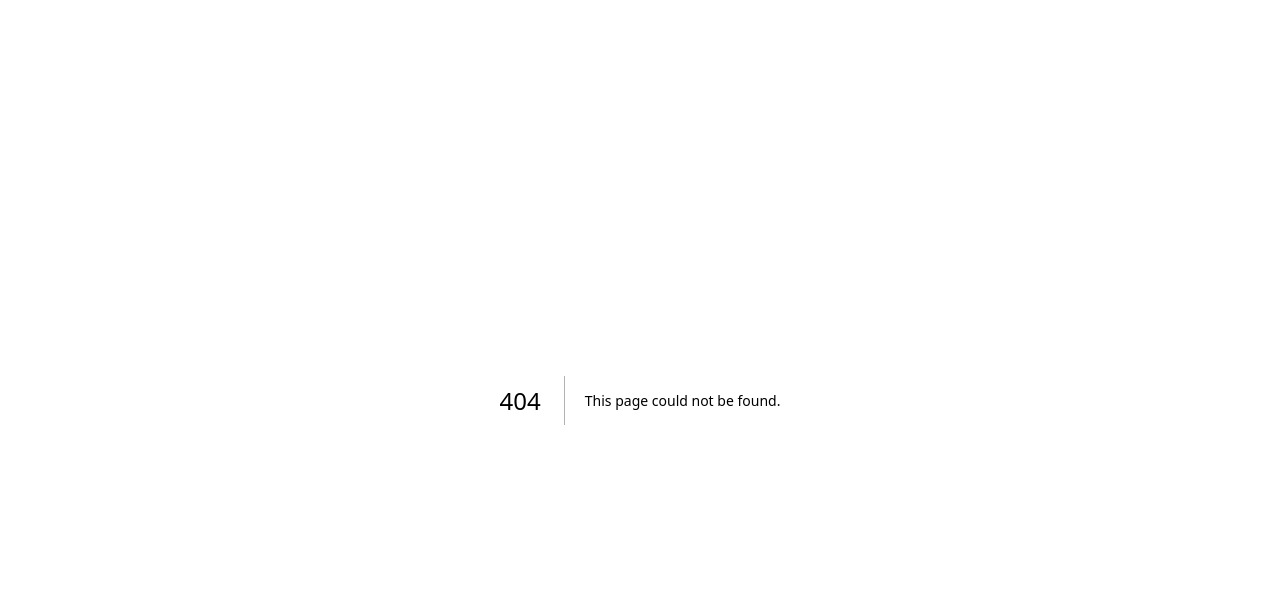
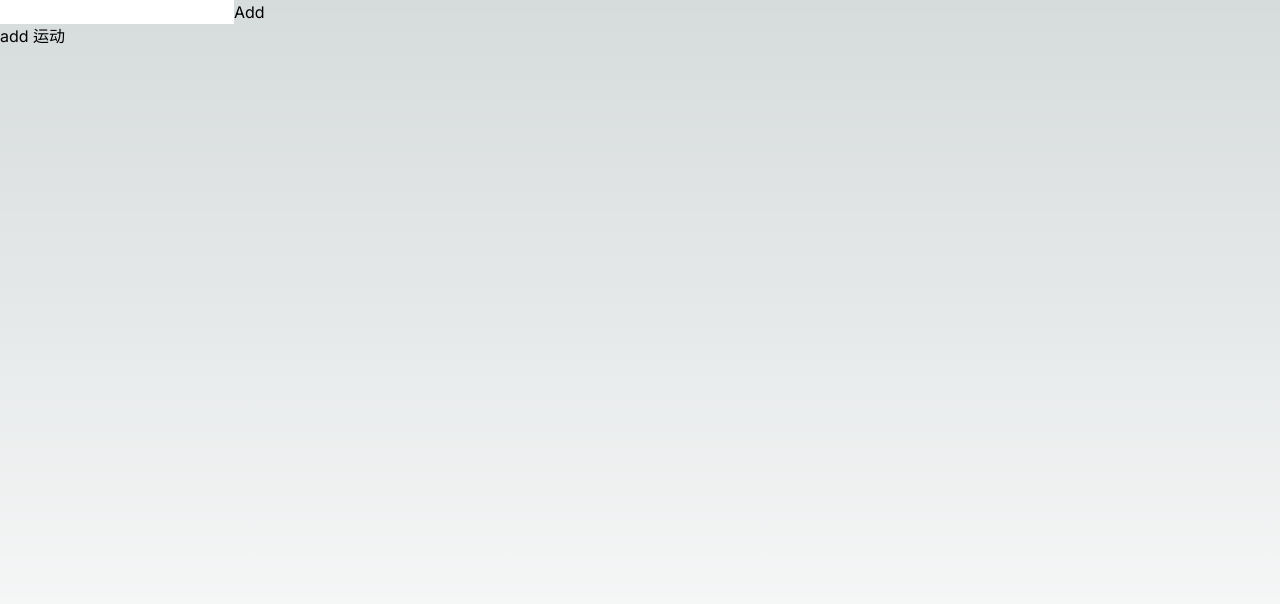
Before and after one commit to wmasfoe/learn-nextv14, a Next.js app: page /todo-action in a window 1280 px wide. Before the commit this address had no page. Shown: the top 604 px of the page. Built offline with nearby package versions, Linux system fonts and the light colour scheme.

Commit message:
feat: 7345308689010311194.server-action

```diff
--- /dev/null
+++ b/src/app/api/todo/route.js
@@ -0,0 +1,24 @@
+import { NextResponse } from 'next/server'
+const db = {
+  todoList: []
+}
+
+function getRespData() {
+  return {
+    code: 200,
+    data: db.todoList,
+    total: db.todoList.length
+  }
+}
+
+export async function POST(request) {
+  const formData = await request.formData()
+  const todo = formData.get('todo')
+
+  db.todoList.push(todo)
+  return NextResponse.json(getRespData())
+}
+
+export async function GET(request) {
+  return NextResponse.json(getRespData())
+}
--- /dev/null
+++ b/src/app/form3/page.js
@@ -0,0 +1,3 @@
+export default function Page() {
+  return <>1</>
+}
--- a/src/app/globals.css
+++ b/src/app/globals.css
@@ -24,6 +24,8 @@ body {
       rgb(var(--background-end-rgb))
     )
     rgb(var(--background-start-rgb));
+  height: 100vh;
+  width: 100vw;
 }
 
 @layer utilities {
--- /dev/null
+++ b/src/app/todo-action/Button.js
@@ -0,0 +1,13 @@
+'use client';
+
+import { createToDoDirectly } from './actions'
+import { useFormStatus } from 'react-dom'
+
+export default function Button() {
+  const { pending } = useFormStatus()
+  return <div>
+    <button aria-disabled={pending} onClick={() => {
+      createToDoDirectly('运动')
+    }}>{pending ? 'adding 运动' : 'add 运动' }</button>
+  </div>
+}
--- /dev/null
+++ b/src/app/todo-action/SubmitButton.jsx
@@ -0,0 +1,7 @@
+'use client'
+import { useFormStatus } from 'react-dom'
+
+export default function SubmitButton() {
+  const { pending } = useFormStatus()
+  return <button type="submit">{pending ? 'Adding' : 'Add'}</button>
+}
--- /dev/null
+++ b/src/app/todo-action/actions.js
@@ -0,0 +1,27 @@
+'use server';
+import { revalidatePath } from "next/cache";
+
+const sleep = (ms) => new Promise(r => setTimeout(r, ms))
+
+const db = {
+  todoList: []
+}
+
+export async function findToDos() {
+  return db.todoList
+}
+export async function createToDo(formData) {
+  const todo = formData.get('todo')
+
+  db.todoList.push(todo)
+  await sleep(1000)
+
+  revalidatePath("/todo-action");
+  return db.todoList
+}
+export async function createToDoDirectly(value) {
+  const formData = new FormData()
+  formData.append('todo', value)
+
+  return createToDo(formData)
+}
--- /dev/null
+++ b/src/app/todo-action/page.js
@@ -0,0 +1,20 @@
+import { findToDos, createToDo } from './actions';
+import Button from './Button';
+import SubmitButton from './SubmitButton';
+
+export default async function Page() {
+  const todos = await findToDos();
+
+  return (
+    <>
+      <form action={createToDo}>
+        <input type="text" name="todo" />
+        <SubmitButton/>
+      </form>
+      <Button/>
+      <ul>
+        {todos.map((todo, i) => <li key={i}>{todo}</li>)}
+      </ul>
+    </>
+  )
+}
--- /dev/null
+++ b/src/app/todo-request-api/page.js
@@ -0,0 +1,44 @@
+'use client';
+
+import { useEffect, useState, useRef } from "react"
+
+export default function Page() {
+
+  const [todos, setTodos] = useState([])
+  const resetRef = useRef()
+
+  useEffect(() => {
+    const fetchData = async () => {
+      const { data } = await (await fetch('/api/todo')).json()
+      setTodos(data)
+    }
+    fetchData()
+  }, [])
+
+  async function onSubmit(event) {
+    event.preventDefault()
+    const response = await fetch('/api/todo', {
+      method: 'POST',
+      body: new FormData(event.currentTarget),
+    })
+
+    const {data} = await response.json()
+    setTodos(data)
+    resetRef.current?.click()
+  }
+  return (
+    <>
+      <form onSubmit={onSubmit}>
+        <input type="text" name="todo" />
+        <br/>
+        <button type="submit">Submit</button>
+        <br/>
+        <input ref={resetRef} type="reset" value="Reset"></input>
+      </form>
+      <hr/>
+      <ul>
+        {todos.map((todo, i) => <li key={i}>{todo}</li>)}
+      </ul>
+    </>
+  )
+}
```
